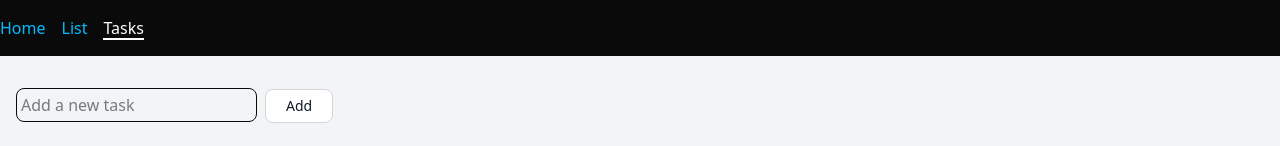
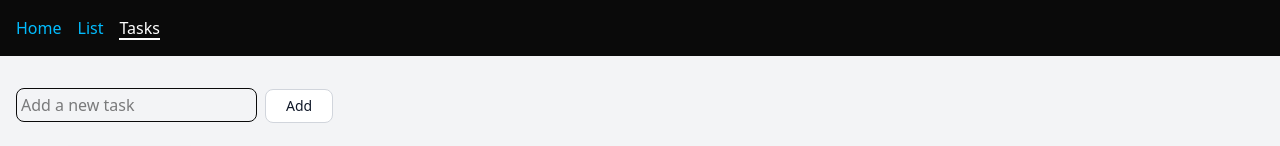
Before and after one commit to sayanseliv/react-test-app, a React (Vite) app: page /tasks in a window 1280 px wide. Shown: the top 146 px of the page. Built offline with nearby package versions, Linux system fonts and the light colour scheme.

Commit message:
update imports

```diff
--- a/src/App.tsx
+++ b/src/App.tsx
@@ -1,11 +1,11 @@
 import { Routes, Route } from 'react-router-dom';
 import Layout from './components/layout/Layout';
 import { Suspense, lazy } from 'react';
-import Tasks from './pages/Tasks';
 
 const Home = lazy(() => import('./pages/Home'));
 const List = lazy(() => import('./pages/List'));
 const ListDetails = lazy(() => import('./pages/ListDetails'));
+const Tasks = lazy(() => import('./pages/Tasks'));
 const NotFound = lazy(() => import('./pages/NotFound'));
 
 function App() {
--- a/src/components/Tasks/TaskItem.tsx
+++ b/src/components/Tasks/TaskItem.tsx
@@ -1,3 +1,4 @@
+import { memo } from 'react';
 import type { Task } from '../../types/tasks';
 import { useDispatch } from 'react-redux';
 
@@ -29,4 +30,4 @@ const TaskItem = ({ title, id, completed }: Task) => {
 		</div>
 	);
 };
-export default TaskItem;
+export default memo(TaskItem);
--- a/src/components/layout/Footer.tsx
+++ b/src/components/layout/Footer.tsx
@@ -1,6 +1,6 @@
 const Footer = () => (
 	<footer className='bg-neutral-950 py-4'>
-		<div className='container mx-auto space-x-4 text-sky-500'>
+		<div className='container mx-auto text-sky-500'>
 			<p>© 2025 My App</p>
 		</div>
 	</footer>
--- a/src/components/layout/Header.tsx
+++ b/src/components/layout/Header.tsx
@@ -1,13 +1,10 @@
 import { NavLink } from 'react-router-dom';
 const getNavLinkClass = ({ isActive }: { isActive: boolean }) =>
-	`relative inline-block transition duration-300 ease-in-out
-   after:content-[''] after:absolute after:left-0 after:bottom-0
-   after:h-[2px]  after:transition-all after:duration-300
-   after:w-0 hover:after:w-full
+	`relative inline-block transition duration-300 ease-in-out after:content-[''] after:absolute after:left-0 after:bottom-0 after:h-[2px]  after:transition-all after:duration-300 after:w-0 hover:after:w-full
    ${isActive ? 'after:w-full after:bg-white text-white' : 'after:bg-sky-400 text-sky-400'}`;
 
 const Header = () => (
-	<header className='bg-neutral-950 py-4'>
+	<header className='bg-neutral-950 p-4'>
 		<nav className='max-w-7xl w-full mx-auto space-x-4 text-sky-700'>
 			<NavLink to='/' className={getNavLinkClass}>
 				Home
```
